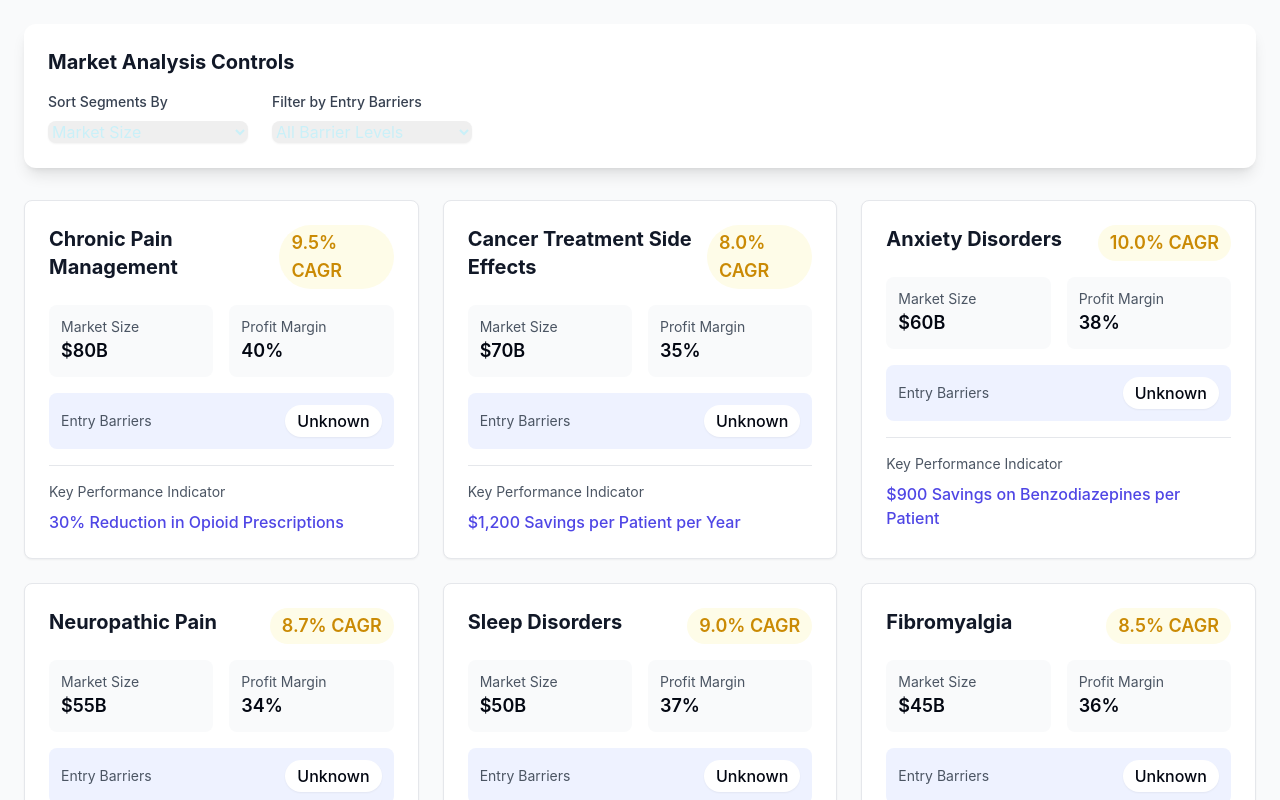
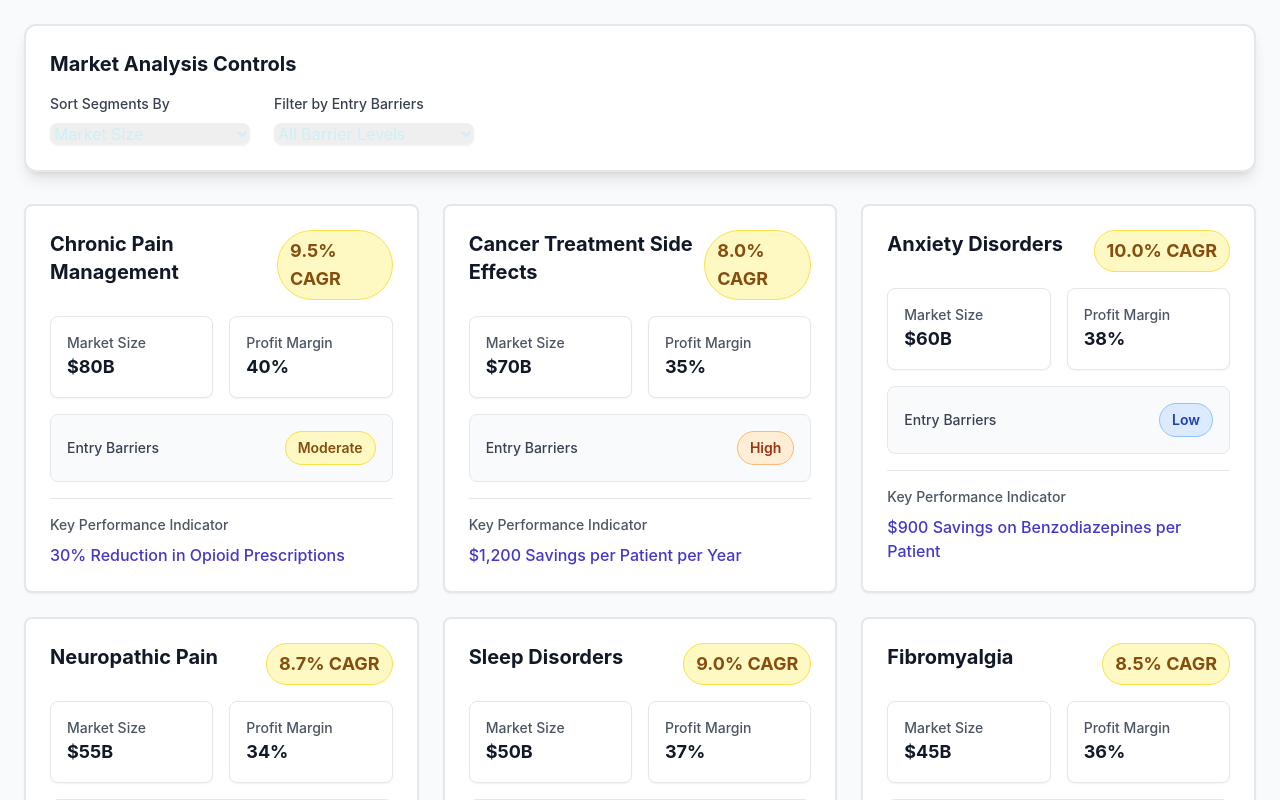
Before and after one commit to DRBATA/iwell, a React (Create React App) app: page / in a window 1280 px wide. Shown: the top 800 px of the page. Built offline with nearby package versions, Linux system fonts and the light colour scheme; the HTML template or start-up script is replaced by a standard one.

Commit message:
Enhance UI visibility and comparison features: Add color-coded barriers, improve contrast, fix comparison section

```diff
--- a/src/fork/modules/management-dashboard/MarketAnalysisBoard.tsx
+++ b/src/fork/modules/management-dashboard/MarketAnalysisBoard.tsx
@@ -4,6 +4,7 @@ import { cannabinoidMarketData } from './data';
 import { MarketSegment } from './types';
 import ComparisonChart from './charts/ComparisonChart';
 import GrowthTrendChart from './charts/GrowthTrendChart';
+import './styles.css';
 
 const MarketAnalysisBoard = () => {
   const [selectedSegments, setSelectedSegments] = useState<MarketSegment[]>([]);
@@ -41,9 +42,9 @@ const MarketAnalysisBoard = () => {
 
   const getMetricColor = (value: string) => {
     const numValue = parseFloat(value.replace(/[^0-9.]/g, ''));
-    if (numValue > 10) return 'text-green-600 bg-green-50';
-    if (numValue > 5) return 'text-yellow-600 bg-yellow-50';
-    return 'text-red-600 bg-red-50';
+    if (numValue > 10) return 'metric-high';
+    if (numValue > 5) return 'metric-medium';
+    return 'metric-low';
   };
 
   const getBarrierLabel = (value: number) => {
@@ -54,7 +55,7 @@ const MarketAnalysisBoard = () => {
   return (
     <div className="p-6 bg-gray-50 min-h-screen">
       {/* Controls */}
-      <div className="mb-8 bg-white p-6 rounded-xl shadow-lg">
+      <div className="mb-8 bg-white p-6 rounded-xl shadow-lg border-2 border-gray-200">
         <h2 className="text-xl font-bold text-gray-900 mb-4">Market Analysis Controls</h2>
         <div className="flex flex-wrap gap-6 items-center">
           <div className="min-w-[200px]">
@@ -93,7 +94,7 @@ const MarketAnalysisBoard = () => {
             </select>
           </div>
           {selectedSegments.length > 0 && (
-            <div className="text-sm text-gray-600">
+            <div className="text-sm font-medium text-indigo-600 bg-indigo-50 px-4 py-2 rounded-full">
               {selectedSegments.length === 2 ?
                 'Click on segments to update comparison' :
                 'Select another segment to compare (max 2)'}
@@ -107,42 +108,42 @@ const MarketAnalysisBoard = () => {
         {sortedSegments.map((segment) => (
           <Card
             key={segment.id}
-            className={`p-6 cursor-pointer transition-all transform hover:-translate-y-1 ${
+            className={`segment-card ${
               selectedSegments.find(s => s.id === segment.id)
-                ? 'ring-2 ring-indigo-500 shadow-xl bg-indigo-50'
-                : 'hover:shadow-lg hover:bg-gray-50'
+                ? 'segment-card-selected'
+                : 'segment-card-default'
             }`}
             onClick={() => toggleSegmentSelection(segment)}
           >
             <div className="flex justify-between items-start mb-4">
               <h3 className="text-xl font-bold text-gray-900">{segment.name}</h3>
-              <span className={`text-lg font-semibold px-3 py-1 rounded-full ${getMetricColor(segment.growthRate)}`}>
+              <span className={`metric-value ${getMetricColor(segment.growthRate)}`}>
                 {segment.growthRate}
               </span>
             </div>
 
             <div className="space-y-4">
               <div className="grid grid-cols-2 gap-4">
-                <div className="p-3 bg-gray-50 rounded-lg">
-                  <div className="text-sm text-gray-600">Market Size</div>
-                  <div className="text-lg font-semibold">{segment.marketSize}</div>
+                <div className="metric-card">
+                  <div className="text-sm font-medium text-gray-600">Market Size</div>
+                  <div className="text-lg font-bold text-gray-900">{segment.marketSize}</div>
                 </div>
-                <div className="p-3 bg-gray-50 rounded-lg">
-                  <div className="text-sm text-gray-600">Profit Margin</div>
-                  <div className="text-lg font-semibold">{segment.profitMargin}</div>
+                <div className="metric-card">
+                  <div className="text-sm font-medium text-gray-600">Profit Margin</div>
+                  <div className="text-lg font-bold text-gray-900">{segment.profitMargin}</div>
                 </div>
               </div>
 
-              <div className="flex justify-between items-center p-3 bg-indigo-50 rounded-lg">
-                <span className="text-sm text-gray-600">Entry Barriers</span>
-                <span className="font-medium px-3 py-1 bg-white rounded-full shadow-sm">
+              <div className="flex justify-between items-center p-4 bg-gray-50 rounded-lg border border-gray-200">
+                <span className="text-sm font-medium text-gray-700">Entry Barriers</span>
+                <span className={`barrier-badge barrier-badge-${segment.matrix?.rating?.barriers || 0}`}>
                   {getBarrierLabel(segment.matrix?.rating?.barriers || 0)}
                 </span>
               </div>
 
-              <div className="pt-4 border-t">
-                <div className="text-sm text-gray-600 mb-2">Key Performance Indicator</div>
-                <div className="font-medium text-indigo-600">{segment.keyMetric}</div>
+              <div className="pt-4 border-t border-gray-200">
+                <div className="text-sm font-medium text-gray-600 mb-2">Key Performance Indicator</div>
+                <div className="font-medium text-indigo-700">{segment.keyMetric}</div>
               </div>
             </div>
           </Card>
@@ -151,16 +152,16 @@ const MarketAnalysisBoard = () => {
 
       {/* Comparison Section */}
       {selectedSegments.length > 0 && (
-        <div className="mt-8 bg-white rounded-xl shadow-xl p-8">
-          <h2 className="text-2xl font-bold mb-6">Detailed Comparison</h2>
+        <div className="comparison-section">
+          <h2 className="text-2xl font-bold mb-6 text-gray-900">Detailed Comparison</h2>
 
           {/* Visual Comparisons */}
           <div className="space-y-8 mb-8">
-            <div className="bg-gray-50 p-6 rounded-lg">
+            <div className="chart-container">
               <h3 className="text-lg font-semibold text-gray-700 mb-4">Metric Comparison</h3>
               <ComparisonChart segments={selectedSegments} />
             </div>
-            <div className="bg-gray-50 p-6 rounded-lg">
+            <div className="chart-container">
               <h3 className="text-lg font-semibold text-gray-700 mb-4">Growth Trajectory</h3>
               <GrowthTrendChart segments={selectedSegments} />
             </div>
@@ -169,33 +170,33 @@ const MarketAnalysisBoard = () => {
           {/* Detailed Metrics */}
           <div className="grid grid-cols-1 md:grid-cols-2 gap-8">
             {selectedSegments.map((segment) => (
-              <div key={segment.id} className="space-y-6 p-6 bg-gray-50 rounded-lg">
-                <div className="text-xl font-bold text-indigo-600 pb-4 border-b">
+              <div key={segment.id} className="space-y-6 p-6 bg-gray-50 rounded-lg border-2 border-gray-200">
+                <div className="text-xl font-bold text-indigo-700 pb-4 border-b border-gray-200">
                   {segment.name}
                 </div>
 
                 <div className="grid grid-cols-2 gap-6">
-                  <div className="p-4 bg-white rounded-lg shadow-sm">
-                    <div className="text-sm text-gray-600 mb-1">Market Size</div>
-                    <div className="text-xl font-bold">{segment.marketSize}</div>
+                  <div className="metric-card">
+                    <div className="text-sm font-medium text-gray-600 mb-1">Market Size</div>
+                    <div className="text-xl font-bold text-gray-900">{segment.marketSize}</div>
                   </div>
-                  <div className="p-4 bg-white rounded-lg shadow-sm">
-                    <div className="text-sm text-gray-600 mb-1">Growth Rate</div>
-                    <div className="text-xl font-bold">{segment.growthRate}</div>
+                  <div className="metric-card">
+                    <div className="text-sm font-medium text-gray-600 mb-1">Growth Rate</div>
+                    <div className="text-xl font-bold text-gray-900">{segment.growthRate}</div>
                   </div>
-                  <div className="p-4 bg-white rounded-lg shadow-sm">
-                    <div className="text-sm text-gray-600 mb-1">CAC</div>
-                    <div className="text-xl font-bold">{segment.customerAcquisitionCost}</div>
+                  <div className="metric-card">
+                    <div className="text-sm font-medium text-gray-600 mb-1">CAC</div>
+                    <div className="text-xl font-bold text-gray-900">{segment.customerAcquisitionCost}</div>
                   </div>
-                  <div className="p-4 bg-white rounded-lg shadow-sm">
-                    <div className="text-sm text-gray-600 mb-1">LTV</div>
-                    <div className="text-xl font-bold">{segment.lifetimeValue}</div>
+                  <div className="metric-card">
+                    <div className="text-sm font-medium text-gray-600 mb-1">LTV</div>
+                    <div className="text-xl font-bold text-gray-900">{segment.lifetimeValue}</div>
                   </div>
                 </div>
 
                 <div className="mt-6">
-                  <div className="text-sm text-gray-600 mb-3">5-Year Growth Projection</div>
-                  <div className="flex items-center space-x-3 overflow-x-auto p-4 bg-white rounded-lg shadow-sm">
+                  <div className="text-sm font-medium text-gray-600 mb-3">5-Year Growth Projection</div>
+                  <div className="flex items-center space-x-3 overflow-x-auto p-4 bg-white rounded-lg border border-gray-200">
                     {segment.projectedGrowth.map((value, index) => (
                       <div key={index} className="flex items-center">
                         {index > 0 && (
@@ -203,7 +204,7 @@ const MarketAnalysisBoard = () => {
                             <path strokeLinecap="round" strokeLinejoin="round" strokeWidth={2} d="M9 5l7 7-7 7" />
                           </svg>
                         )}
-                        <span className={`text-lg font-bold ${getMetricColor(value.toString())} px-3 py-1 rounded-full`}>
+                        <span className={`metric-value ${getMetricColor(value.toString())}`}>
                           ${value}B
                         </span>
                       </div>
--- a/src/fork/modules/management-dashboard/data.ts
+++ b/src/fork/modules/management-dashboard/data.ts
@@ -23,6 +23,15 @@ export const cannabinoidMarketData: MarketSegment = {
       lifetimeValue: "$50,000",
       revenuePerEmployee: "$600,000",
       projectedGrowth: [80, 87.6, 96.0, 105.1, 115.0],
+      matrix: {
+        rating: {
+          marketSize: 5,
+          accessibility: 4,
+          barriers: 3,
+          regulatory: 4
+        },
+        costSavings: "$20B/year"
+      }
     },
     {
       id: "cancer-treatment",
@@ -35,6 +44,15 @@ export const cannabinoidMarketData: MarketSegment = {
       lifetimeValue: "$45,000",
       revenuePerEmployee: "$550,000",
       projectedGrowth: [70, 75.6, 81.6, 88.1, 95.1],
+      matrix: {
+        rating: {
+          marketSize: 4,
+          accessibility: 3,
+          barriers: 4,
+          regulatory: 3
+        },
+        costSavings: "$1.2B/year"
+      }
     },
     {
       id: "anxiety-disorders",
@@ -47,6 +65,78 @@ export const cannabinoidMarketData: MarketSegment = {
       lifetimeValue: "$40,000",
       revenuePerEmployee: "$500,000",
       projectedGrowth: [60, 66.0, 72.6, 79.9, 87.9],
+      matrix: {
+        rating: {
+          marketSize: 4,
+          accessibility: 3,
+          barriers: 2,
+          regulatory: 2
+        },
+        costSavings: "$900M/year"
+      }
+    },
+    {
+      id: "neuropathic-pain",
+      name: "Neuropathic Pain",
+      marketSize: "$55B",
+      growthRate: "8.7% CAGR",
+      keyMetric: "$800 Savings per Patient on Anticonvulsants",
+      profitMargin: "34%",
+      customerAcquisitionCost: "$1,700",
+      lifetimeValue: "$38,000",
+      revenuePerEmployee: "$480,000",
+      projectedGrowth: [55, 59.8, 65.0, 70.7, 76.8],
+      matrix: {
+        rating: {
+          marketSize: 3,
+          accessibility: 2,
+          barriers: 4,
+          regulatory: 3
+        },
+        costSavings: "$800M/year"
+      }
+    },
+    {
+      id: "sleep-disorders",
+      name: "Sleep Disorders",
+      marketSize: "$50B",
+      growthRate: "9.0% CAGR",
+      keyMetric: "15% Reduction in Prescription Sleep Aid Usage",
+      profitMargin: "37%",
+      customerAcquisitionCost: "$1,200",
+      lifetimeValue: "$30,000",
+      revenuePerEmployee: "$450,000",
+      projectedGrowth: [50, 54.5, 59.4, 64.7, 70.6],
+      matrix: {
+        rating: {
+          marketSize: 3,
+          accessibility: 4,
+          barriers: 2,
+          regulatory: 2
+        },
+        costSavings: "$600M/year"
+      }
+    },
+    {
+      id: "fibromyalgia",
+      name: "Fibromyalgia",
+      marketSize: "$45B",
+      growthRate: "8.5% CAGR",
+      keyMetric: "10% Reduction in Polypharmacy Costs",
+      profitMargin: "36%",
+      customerAcquisitionCost: "$1,900",
+      lifetimeValue: "$35,000",
+      revenuePerEmployee: "$470,000",
+      projectedGrowth: [45, 48.8, 53.0, 57.5, 62.4],
+      matrix: {
+        rating: {
+          marketSize: 3,
+          accessibility: 2,
+          barriers: 3,
+          regulatory: 3
+        },
+        costSavings: "$500M/year"
+      }
     },
     {
       id: "ptsd",
@@ -59,54 +149,36 @@ export const cannabinoidMarketData: MarketSegment = {
       lifetimeValue: "$35,000",
       revenuePerEmployee: "$400,000",
       projectedGrowth: [40, 42.8, 45.8, 49.0, 52.4],
-    },
-    {
-      id: "sleep-disorders",
-      name: "Sleep Disorders",
-      marketSize: "$50B",
-      growthRate: "9.0% CAGR",
-      keyMetric: "15% Reduction in Prescription Sleep Aid Usage",
-      profitMargin: "37%",
-      customerAcquisitionCost: "$1,200",
-      lifetimeValue: "$30,000",
-      revenuePerEmployee: "$450,000",
-      projectedGrowth: [50, 54.5, 59.4, 64.8, 70.6],
-    },
-    {
-      id: "fibromyalgia",
-      name: "Fibromyalgia",
-      marketSize: "$45B",
-      growthRate: "8.5% CAGR",
-      keyMetric: "10% Reduction in Polypharmacy Costs",
-      profitMargin: "36%",
-      customerAcquisitionCost: "$1,700",
-      lifetimeValue: "$28,000",
-      revenuePerEmployee: "$420,000",
-      projectedGrowth: [45, 48.8, 52.9, 57.4, 62.2],
-    },
-    {
-      id: "neuropathic-pain",
-      name: "Neuropathic Pain",
-      marketSize: "$55B",
-      growthRate: "8.7% CAGR",
-      keyMetric: "$800 Savings per Patient on Anticonvulsants",
-      profitMargin: "34%",
-      customerAcquisitionCost: "$1,600",
-      lifetimeValue: "$32,000",
-      revenuePerEmployee: "$480,000",
-      projectedGrowth: [55, 59.8, 65.0, 70.7, 76.9],
+      matrix: {
+        rating: {
+          marketSize: 2,
+          accessibility: 2,
+          barriers: 4,
+          regulatory: 3
+        },
+        costSavings: "$600M/year"
+      }
     },
     {
       id: "autism",
       name: "Autism Spectrum Disorders",
       marketSize: "$30B",
       growthRate: "7.8% CAGR",
-      keyMetric: "$12,000 Reduction in Behavioral Intervention Costs",
+      keyMetric: "25% Improvement in Sleep Quality Metrics",
       profitMargin: "32%",
-      customerAcquisitionCost: "$3,000",
-      lifetimeValue: "$50,000",
-      revenuePerEmployee: "$300,000",
-      projectedGrowth: [30, 32.3, 34.8, 37.5, 40.5],
+      customerAcquisitionCost: "$2,500",
+      lifetimeValue: "$42,000",
+      revenuePerEmployee: "$420,000",
+      projectedGrowth: [30, 32.3, 34.8, 37.5, 40.4],
+      matrix: {
+        rating: {
+          marketSize: 2,
+          accessibility: 1,
+          barriers: 5,
+          regulatory: 4
+        },
+        costSavings: "$400M/year"
+      }
     }
   ]
 };
--- a/src/fork/modules/management-dashboard/styles.css
+++ b/src/fork/modules/management-dashboard/styles.css
@@ -1,23 +1,63 @@
-@tailwind base;
-@tailwind components;
-@tailwind utilities;
-
-.bg-grid-indigo-100 {
-  background-size: 40px 40px;
-  background-image:
-    linear-gradient(to right, rgba(79, 70, 229, 0.05) 1px, transparent 1px),
-    linear-gradient(to bottom, rgba(79, 70, 229, 0.05) 1px, transparent 1px);
+.barrier-badge {
+  @apply px-3 py-1.5 rounded-full font-semibold text-sm;
 }
 
-.bg-grid-indigo-100::before {
-  content: '';
-  position: absolute;
-  top: 0;
-  left: 0;
-  width: 100%;
-  height: 100%;
-  background-size: 200px 200px;
-  background-image:
-    linear-gradient(to right, rgba(79, 70, 229, 0.1) 1px, transparent 1px),
-    linear-gradient(to bottom, rgba(79, 70, 229, 0.1) 1px, transparent 1px);
+.barrier-badge-1 {
+  @apply bg-green-100 text-green-800 border border-green-300;
 }
+
+.barrier-badge-2 {
+  @apply bg-blue-100 text-blue-800 border border-blue-300;
+}
+
+.barrier-badge-3 {
+  @apply bg-yellow-100 text-yellow-800 border border-yellow-300;
+}
+
+.barrier-badge-4 {
+  @apply bg-orange-100 text-orange-800 border border-orange-300;
+}
+
+.barrier-badge-5 {
+  @apply bg-red-100 text-red-800 border border-red-300;
+}
+
+.segment-card {
+  @apply p-6 cursor-pointer transition-all transform hover:-translate-y-1 border-2;
+}
+
+.segment-card-selected {
+  @apply ring-2 ring-indigo-500 shadow-xl bg-indigo-50 border-indigo-300;
+}
+
+.segment-card-default {
+  @apply hover:shadow-lg hover:bg-gray-50 border-gray-200;
+}
+
+.metric-value {
+  @apply px-3 py-1.5 rounded-full font-bold text-lg;
+}
+
+.metric-high {
+  @apply bg-green-100 text-green-800 border border-green-300;
+}
+
+.metric-medium {
+  @apply bg-yellow-100 text-yellow-800 border border-yellow-300;
+}
+
+.metric-low {
+  @apply bg-red-100 text-red-800 border border-red-300;
+}
+
+.comparison-section {
+  @apply mt-8 bg-white rounded-xl shadow-xl p-8 border-2 border-indigo-100;
+}
+
+.chart-container {
+  @apply bg-white p-6 rounded-lg shadow-md border border-gray-200;
+}
+
+.metric-card {
+  @apply p-4 bg-white rounded-lg shadow-sm border border-gray-200 hover:border-indigo-300 transition-colors;
+}
```
